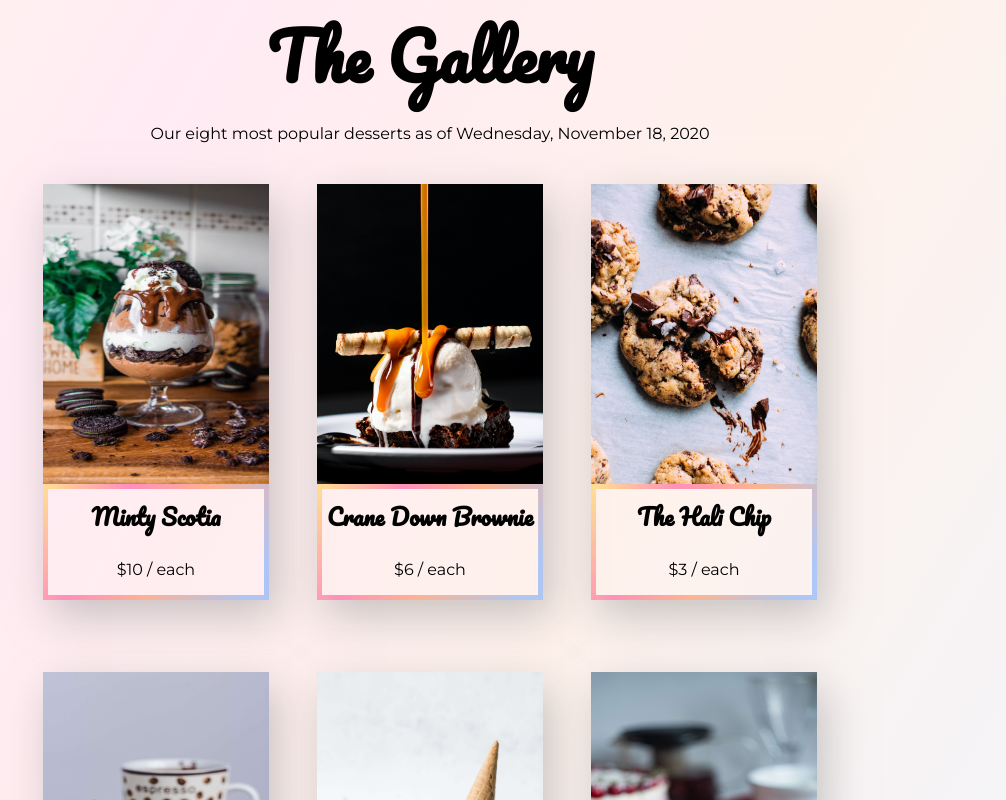
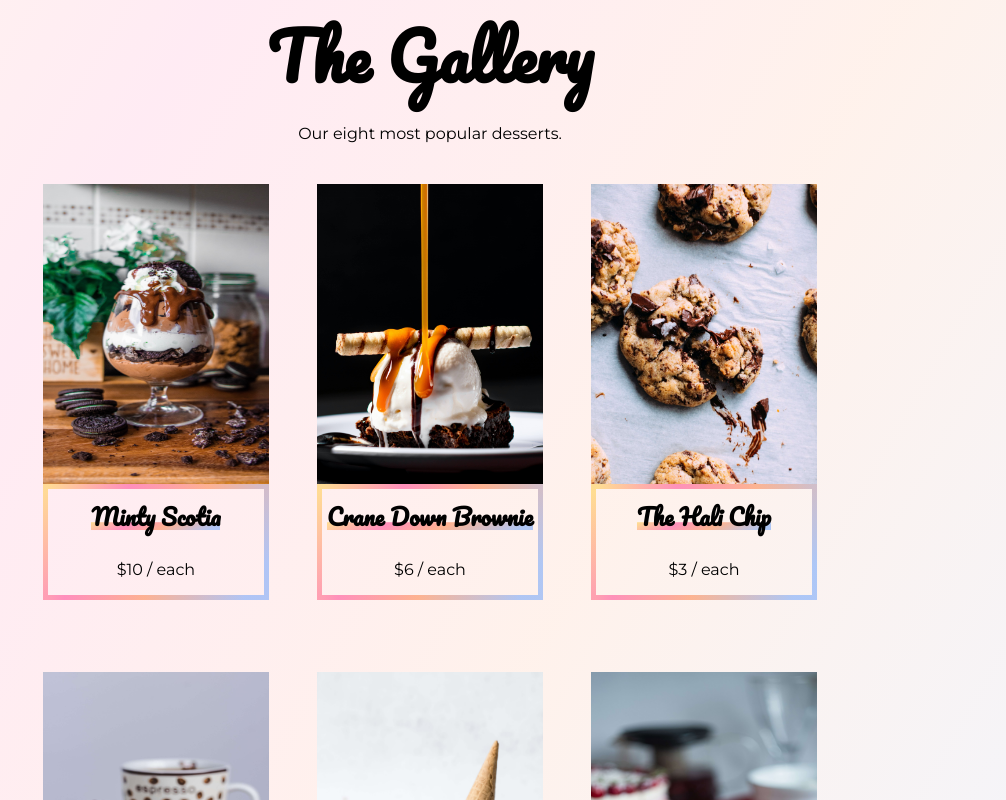
Before and after one commit to sandricoprovo/sserts, a React (Vite) app: page / in a window 1280 px wide. Shown: the part 520-1320 px from the top of the page, without its empty margins (210-1216 px from the left). Built offline with nearby package versions, Linux system fonts and the light colour scheme.

Commit message:
Added animations to cards on hover

```diff
--- a/src/components/DessertCard.js
+++ b/src/components/DessertCard.js
@@ -5,7 +5,9 @@ const DessertCard = ({ imgName, name, cost, quantity }) => (
   <div className="dessert__container">
     <img className="dessert__img" src={imgName} alt="" />
     <div className="dessert__info">
-      <h1 className="header5 dessert__title">{name}</h1>
+      <h1 className="header5 dessert__title">
+        {name} <span />
+      </h1>
       <p className="dessert__cost paragraph">{`$${cost} / ${quantity}`}</p>
     </div>
   </div>
--- a/src/pages/Home.js
+++ b/src/pages/Home.js
@@ -20,9 +20,7 @@ const Home = () => (
     <main className="content__wrapper">
       <section className="content__header">
         <h1 className="header2">The Gallery</h1>
-        <p className="paragraph">
-          Our eight most popular desserts as of Wednesday, November 18, 2020
-        </p>
+        <p className="paragraph">Our eight most popular desserts.</p>
       </section>
       <section className="content__desserts">
         <DessertCard
--- a/src/scss/components/_dessertCard.scss
+++ b/src/scss/components/_dessertCard.scss
@@ -1,10 +1,15 @@
 .dessert__container {
   margin-top: 24px;
+  transition: transform 0.2s ease-in-out, box-shadow 0.3s ease-in-out;
   display: flex;
   flex-direction: column;
   justify-content: center;
   align-items: center;
+}
+
+.dessert__container:hover {
   box-shadow: $dessert-shadow;
+  transform: scale(1.05);
 }
 
 .dessert__img {
@@ -23,3 +28,31 @@
   border-image-source: $brand-gradient-40;
   border-image-slice: 1;
 }
+
+.dessert__title {
+  position: relative;
+  z-index: 100;
+}
+
+.dessert__title span {
+  position: relative;
+  z-index: -1;
+}
+
+.dessert__title::after {
+  content: "";
+  position: absolute;
+  left: -0.1px;
+  right: -0.1px;
+  bottom: 0;
+  height: 100%;
+  z-index: -1;
+  transform: scaleY(0.3);
+  transition: transform 0.1s ease-in-out;
+  transform-origin: bottom;
+  background-image: $brand-gradient-40;
+}
+
+.dessert__title:hover::after {
+  transform: scaleY(1);
+}
```
Also changed, not shown: 4 other files (tests, documents, lock files or other folders).
